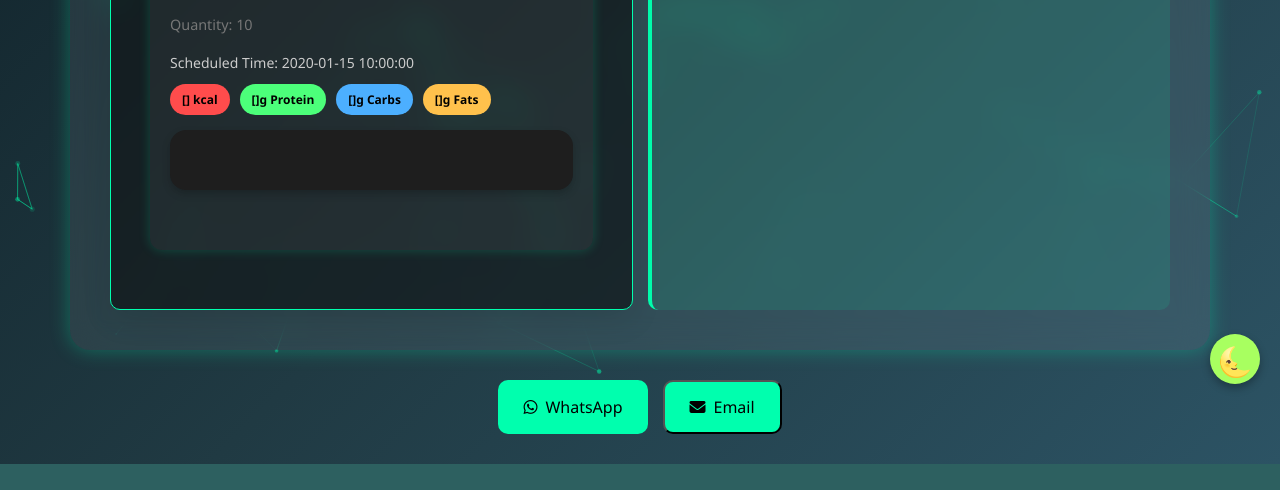
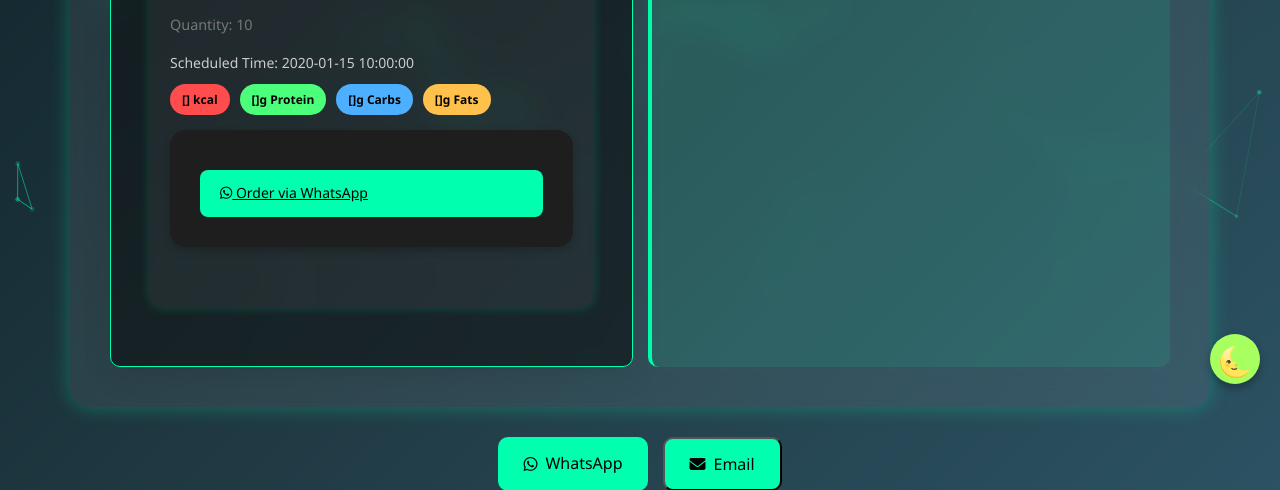
Before and after one commit to jiyad-shaikh/meal-genie, a Flask app: template templates/result.html in a window 1280 px wide. Shown: the part 396-886 px from the top of the page. Before the commit the page ends 860 px from the top, so only its background shows below. Run offline with Flask 3, Linux system fonts and the light colour scheme; the template is opened without the code that fills it: most values are stand-ins (such as "Sample title", 1, 10 or a date in 2020); some libraries are stand-ins or nearby versions.

Commit message:
added order via whatsapp button in personalized meal

```diff
--- a/templates/meal_section.html
+++ b/templates/meal_section.html
@@ -45,12 +45,12 @@
         <input type="hidden" name="fats" value="{{ meal.fats }}">
 
         <!-- <button type="submit" class="order-btn">Order This Meal</button> -->
-        <!-- <a
+        <a
     href="https://wa.me/917045475886?text=Hello%2C%20I%20would%20like%20to%20order%3A%0A%0AMeal%20Time%3A%20{{ meal_time_passed }}%0AItem%3A%20{{ meal.item }}%0AQuantity%3A%20{{ meal.quantity }}%0ATime%3A%20{{ meal.time if meal.time is defined else 'N%2FA' }}%0ACalories%3A%20{{ meal.calories }}%20kcal%0AProtein%3A%20{{ meal.protein }}g%20%7C%20Carbs%3A%20{{ meal.carbs }}g%20%7C%20Fats%3A%20{{ meal.fats }}g"
     target="_blank"
     class="order-btn">
     <i class="fab fa-whatsapp"></i>
-    Order via WhatsApp -->
+    Order via WhatsApp
 </a>
     </form>
 </div>
```
